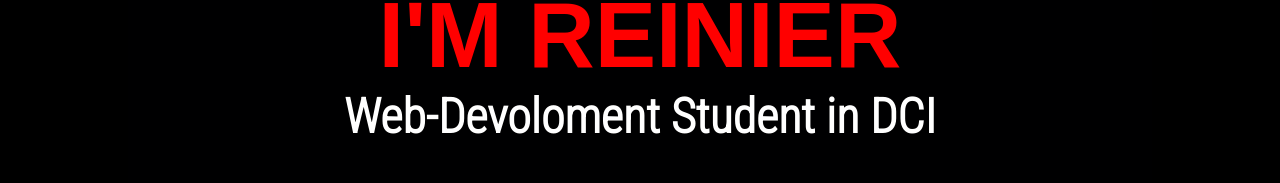
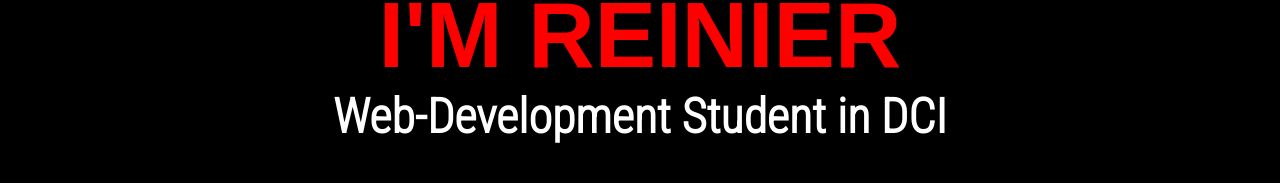
Before and after one commit to reidfleites/portafolio2, a React (Create React App) app: page / in a window 1280 px wide. Shown: the part 298-481 px from the top of the page. Built offline with nearby package versions, Linux system fonts and the light colour scheme; a web font is replaced by a local one.

Commit message:
lezteversion2

```diff
--- a/src/components/home/Home.js
+++ b/src/components/home/Home.js
@@ -5,7 +5,7 @@
     <div className="main main-home">
       <div className="home">
         <h1>I'm REINIER</h1>
-        <h2>Web-Devoloment Student in DCI</h2>
+        <h2>Web-Development Student in DCI</h2>
          <div className="boton boton-start">
           <Link className="nav--link" to="/projects">
             <strong>Seht mehr</strong>
--- a/src/components/projects/Projects.js
+++ b/src/components/projects/Projects.js
@@ -5,7 +5,7 @@
     <div className="main main-pro">
       <div>
         <p>
-          I'm learning web-design and web-devolopment. Here are some of my
+          I'm learning web-design and web-development. Here are some of my
           recent proyects...
         </p>
       </div>
```
